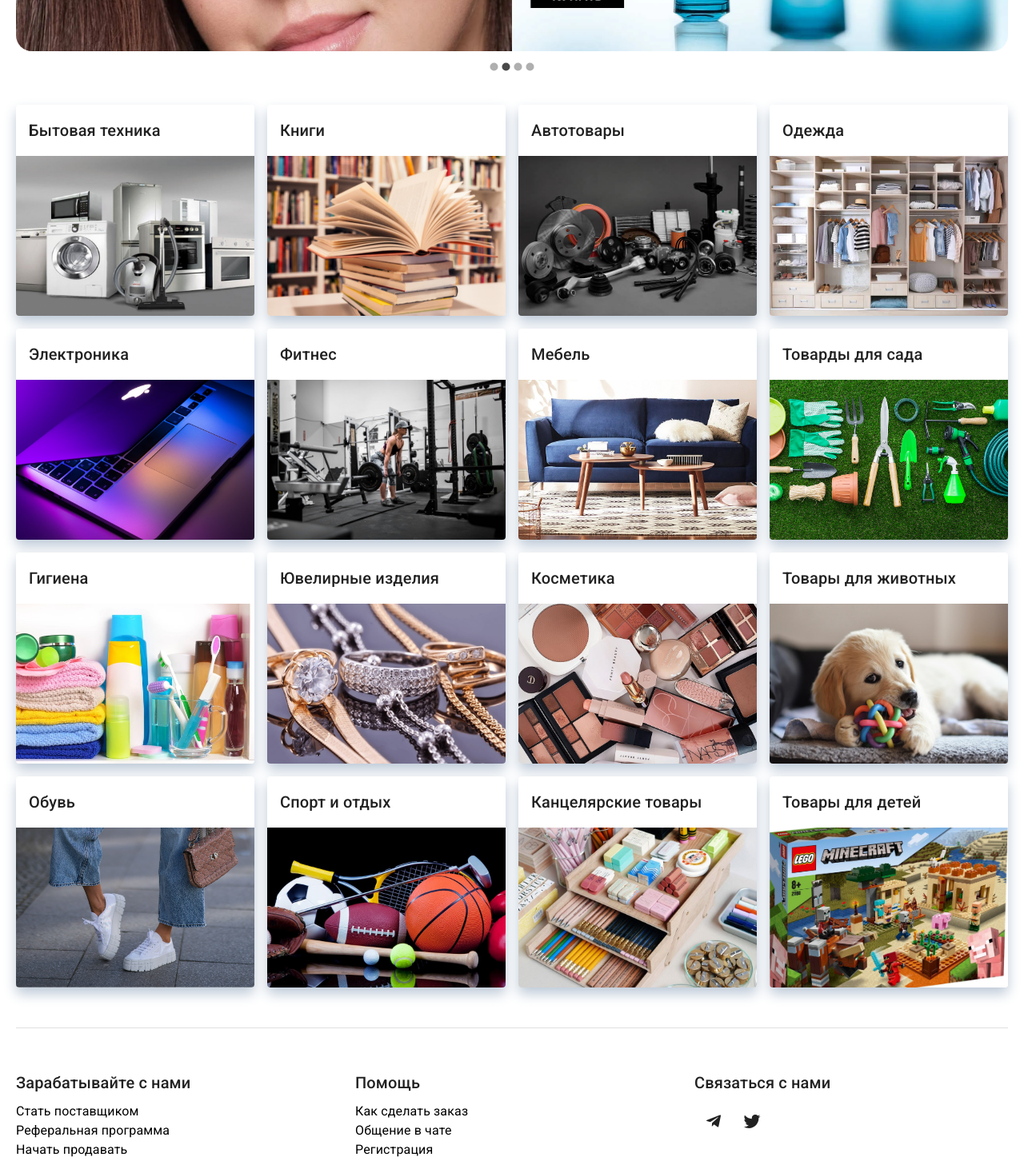
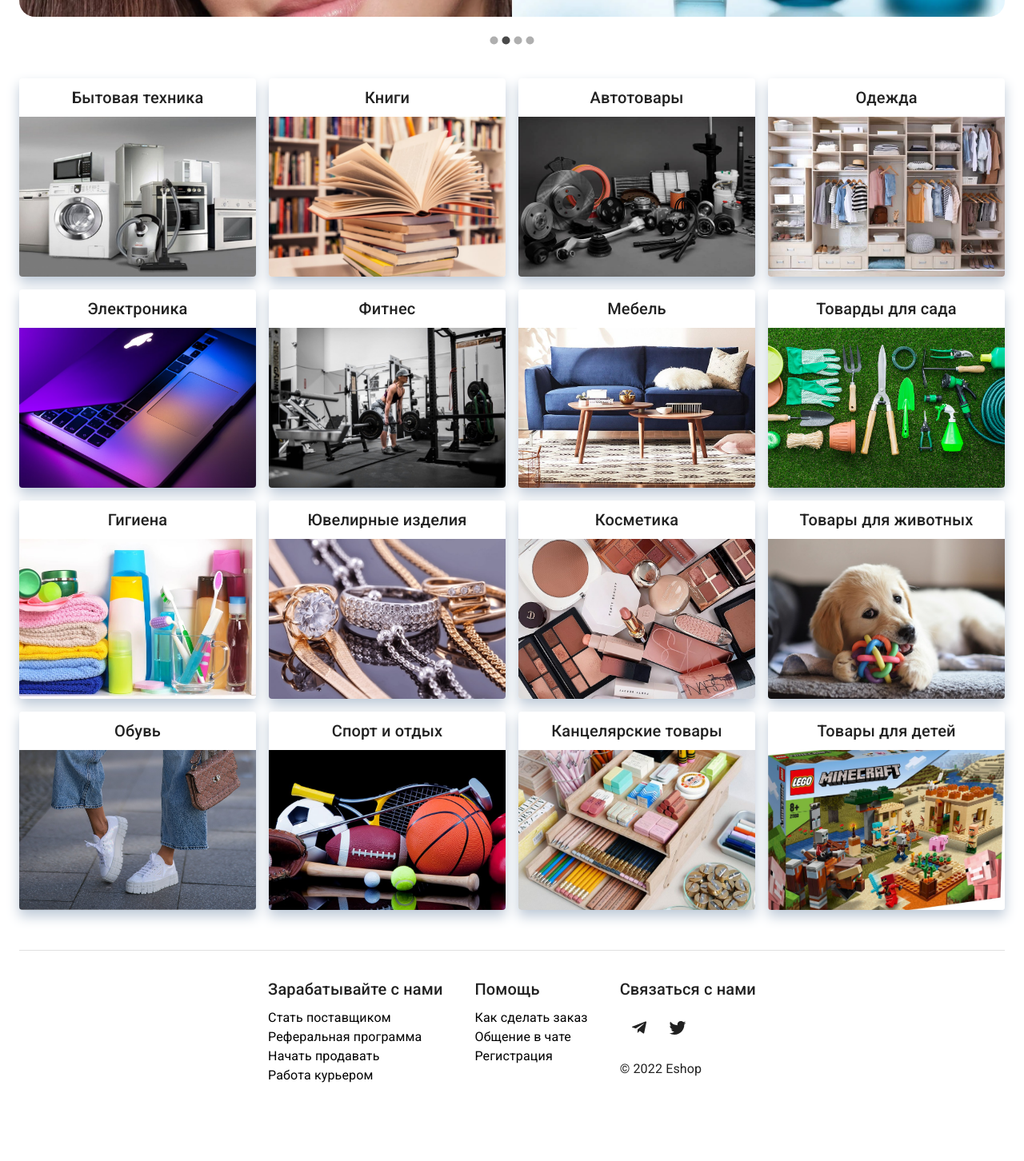
Before and after one commit to gwyndoln/eshop, a React app in the folder client/: page / in a window 1280 px wide. Shown: the part 320-1772 px from the top of the page at 80% size. After the commit the page ends 1709 px from the top, so only its background shows below. Built offline with nearby package versions, Linux system fonts and the light colour scheme.

Commit message:
Added responsive features and separated Footer component

```diff
--- /dev/null
+++ b/client/src/components/Footer.tsx
@@ -0,0 +1,100 @@
+import { styled, alpha, useTheme } from '@mui/material/styles';
+import useMediaQuery from '@mui/material/useMediaQuery';
+import Grid from '@mui/material/Grid';
+import Container from '@mui/material/Container';
+import TelegramIcon from '@mui/icons-material/Telegram';
+import TwitterIcon from '@mui/icons-material/Twitter';
+import Typography from '@mui/material/Typography';
+import IconButton from '@mui/material/IconButton';
+
+const Footer = () => {
+	const List = styled('ul')(() => ({
+		listStyle: 'none',
+		margin: 0,
+		padding: 0,
+	}));
+
+	const ListItem = styled('li')(({ theme }) => ({
+		'& a': {
+			textDecoration: 'none',
+			color: theme.palette.common.black,
+			transition: theme.transitions.create(['color']),
+			'&:hover, &:focus': {
+				color: alpha(theme.palette.common.black, 0.5),
+			},
+		},
+	}));
+
+	const footerInfo = [
+		{
+			id: 1,
+			columnTitle: 'Зарабатывайте с нами',
+			columnInfo: [
+				{ cId: 1, text: 'Стать поставщиком' },
+				{ cId: 2, text: 'Реферальная программа' },
+				{ cId: 3, text: 'Начать продавать' },
+				{ cId: 4, text: 'Работа курьером' },
+			],
+		},
+		{
+			id: 2,
+			columnTitle: 'Помощь',
+			columnInfo: [
+				{ cId: 1, text: 'Как сделать заказ' },
+				{ cId: 2, text: 'Общение в чате' },
+				{ cId: 3, text: 'Регистрация' },
+			],
+		},
+	];
+
+	const theme = useTheme();
+	const matches = useMediaQuery(theme.breakpoints.up('sm'));
+
+	return (
+		<Container component="footer" maxWidth="xl" sx={{ my: '2em' }}>
+			<Grid
+				container
+				justifyContent="center"
+				spacing={matches ? 5 : 3}
+				textAlign={matches ? 'left' : 'center'}
+			>
+				{footerInfo.map(({ columnTitle, columnInfo, id }) => (
+					<Grid key={id} item xs={12} sm="auto">
+						<Typography mb={1} variant="h6">
+							{columnTitle}
+						</Typography>
+						<List>
+							{columnInfo.map(({ text, cId }) => (
+								<ListItem key={cId}>
+									<a href="/#">{text}</a>
+								</ListItem>
+							))}
+						</List>
+					</Grid>
+				))}
+				<Grid item xs={12} sm="auto">
+					<Typography mb={1} variant="h6">
+						Связаться с нами
+					</Typography>
+					<IconButton
+						size="large"
+						aria-label="ссылка на телеграм"
+						color="inherit"
+					>
+						<TelegramIcon />
+					</IconButton>
+					<IconButton
+						size="large"
+						aria-label="ссылка на твиттер"
+						color="inherit"
+					>
+						<TwitterIcon />
+					</IconButton>
+					<Typography mt={2}>© 2022 Eshop</Typography>
+				</Grid>
+			</Grid>
+		</Container>
+	);
+};
+
+export default Footer;
--- a/client/src/components/Header.tsx
+++ b/client/src/components/Header.tsx
@@ -170,7 +170,7 @@ const Header = () => {
 	);
 
 	return (
-		<Box sx={{ flexGrow: 1 }}>
+		<Box component="header" sx={{ flexGrow: 1 }}>
 			<AppBar position="static">
 				<Toolbar>
 					<IconButton
--- a/client/src/components/Home.tsx
+++ b/client/src/components/Home.tsx
@@ -1,65 +1,22 @@
 import Grid from '@mui/material/Grid';
 import Divider from '@mui/material/Divider';
-import Box from '@mui/material/Box';
-import { styled, alpha } from '@mui/material/styles';
+import Container from '@mui/material/Container';
 import Carousel from 'react-material-ui-carousel';
-import TelegramIcon from '@mui/icons-material/Telegram';
-import TwitterIcon from '@mui/icons-material/Twitter';
-import Typography from '@mui/material/Typography';
-import IconButton from '@mui/material/IconButton';
 import { useAppSelector } from '../app/hooks';
 import Header from './Header';
 import CategoryCard from '../features/CategoryCards/CategoryCard';
 import AdsCarouselItem from '../features/AdsCarousel/AdsCarouselItem';
+import Footer from './Footer';
 
 const Home = () => {
 	const adItems = useAppSelector((state) => state.adsCarousel.value);
 	const categoryItems = useAppSelector((state) => state.categoryCards.value);
 
-	const List = styled('ul')(() => ({
-		listStyle: 'none',
-		margin: 0,
-		padding: 0,
-	}));
-
-	const ListItem = styled('li')(({ theme }) => ({
-		'& a': {
-			textDecoration: 'none',
-			color: theme.palette.common.black,
-			transition: theme.transitions.create(['color']),
-			'&:hover': {
-				color: alpha(theme.palette.common.black, 0.5),
-			},
-		},
-	}));
-
-	const footerInfo = [
-		{
-			columnTitle: 'Зарабатывайте с нами',
-			columnInfo: [
-				'Стать поставщиком',
-				'Реферальная программа',
-				'Начать продавать',
-				'Работа курьером',
-			],
-		},
-		{
-			columnTitle: 'Помощь',
-			columnInfo: ['Как сделать заказ', 'Общение в чате', 'Регистрация'],
-		},
-	];
-
 	return (
 		<>
 			<Header />
-			<Box sx={{ mx: '20px' }}>
-				<Carousel
-					sx={{ my: '20px' }}
-					indicatorContainerProps={{ style: { marginTop: 0 } }}
-					navButtonsWrapperProps={{
-						style: { bottom: '20px', top: 'unset' },
-					}}
-				>
+			<Container component="main" sx={{ mt: '1em' }} maxWidth="xl">
+				<Carousel navButtonsAlwaysInvisible>
 					{adItems.map(({ id, image }) => (
 						<AdsCarouselItem key={id} image={image} />
 					))}
@@ -70,43 +27,8 @@ const Home = () => {
 					))}
 				</Grid>
 				<Divider />
-				<Grid container spacing={4} sx={{ my: '20px' }}>
-					{footerInfo.map(({ columnTitle, columnInfo }) => (
-						<Grid item xs={4}>
-							<Typography mb={1} variant="h6">
-								{columnTitle}
-							</Typography>
-							<List>
-								{columnInfo.map((text) => (
-									<ListItem>
-										<a href="/#">{text}</a>
-									</ListItem>
-								))}
-							</List>
-						</Grid>
-					))}
-					<Grid item xs={4}>
-						<Typography mb={1} variant="h6">
-							Связаться с нами
-						</Typography>
-						<IconButton
-							size="large"
-							aria-label="ссылка на телеграм"
-							color="inherit"
-						>
-							<TelegramIcon />
-						</IconButton>
-						<IconButton
-							size="large"
-							aria-label="ссылка на твиттер"
-							color="inherit"
-						>
-							<TwitterIcon />
-						</IconButton>
-					</Grid>
-				</Grid>
-				<Typography sx={{ textAlign: 'right' }}>© 2022 Eshop</Typography>
-			</Box>
+			</Container>
+			<Footer />
 		</>
 	);
 };
--- a/client/src/features/AdsCarousel/AdsCarouselItem.tsx
+++ b/client/src/features/AdsCarousel/AdsCarouselItem.tsx
@@ -7,10 +7,8 @@ const AdsCarouselItem = ({ image }: Omit<IAdItem, 'id'>) => (
 		alt="ad"
 		src={image}
 		sx={{
-			width: '100%',
-			minWidth: '696px',
-			height: '300px',
-			minHeight: '228px',
+			maxWidth: '100%',
+			height: 'auto',
 			borderRadius: '20px',
 		}}
 	/>
--- a/client/src/features/CategoryCards/CategoryCard.tsx
+++ b/client/src/features/CategoryCards/CategoryCard.tsx
@@ -1,8 +1,9 @@
+import { styled, alpha, useTheme } from '@mui/material/styles';
+import useMediaQuery from '@mui/material/useMediaQuery';
 import Grid from '@mui/material/Grid';
 import Card from '@mui/material/Card';
 import CardMedia from '@mui/material/CardMedia';
 import CardHeader from '@mui/material/CardHeader';
-import { styled, alpha } from '@mui/material/styles';
 import { IcategoryItem } from './CategoryCardsSlice';
 
 const GridItem = styled(Grid)(({ theme }) => ({
@@ -16,13 +17,25 @@ const GridItem = styled(Grid)(({ theme }) => ({
 	transition: theme.transitions.create(['color', 'transform']),
 }));
 
-const CategoryCard = ({ image, title }: Omit<IcategoryItem, 'id'>) => (
-	<GridItem item xs={6} sm={3}>
-		<Card sx={{ boxShadow: '0 8px 16px 0 #BDC9D7' }}>
-			<CardHeader titleTypographyProps={{ variant: 'h6' }} title={title} />
-			<CardMedia component="img" height="200px" image={image} alt={title} />
-		</Card>
-	</GridItem>
-);
+const CategoryCard = ({ image, title }: Omit<IcategoryItem, 'id'>) => {
+	const theme = useTheme();
+	const matches = useMediaQuery(theme.breakpoints.up('md'));
+	const matchesVariant = matches ? 'h6' : 'subtitle2';
+
+	return (
+		<GridItem item xs={12} sm={6} md={4} lg={3}>
+			<Card sx={{ boxShadow: '0 8px 16px 0 #BDC9D7' }}>
+				<CardHeader
+					titleTypographyProps={{
+						variant: matchesVariant,
+					}}
+					title={title}
+					sx={{ p: '0.5em', textAlign: 'center' }}
+				/>
+				<CardMedia component="img" height="200" image={image} alt={title} />
+			</Card>
+		</GridItem>
+	);
+};
 
 export default CategoryCard;
--- a/client/src/index.tsx
+++ b/client/src/index.tsx
@@ -1,12 +1,22 @@
 import { createRoot } from 'react-dom/client';
 import { Provider } from 'react-redux';
+import {
+	createTheme,
+	ThemeProvider,
+	responsiveFontSizes,
+} from '@mui/material/styles';
 import { store } from './app/store';
 import App from './components/App';
+
+let theme = createTheme();
+theme = responsiveFontSizes(theme);
 
 const container = document.getElementById('root');
 const root = createRoot(container);
 root.render(
 	<Provider store={store}>
-		<App />
+		<ThemeProvider theme={theme}>
+			<App />
+		</ThemeProvider>
 	</Provider>
 );
--- a/client/src/template.html
+++ b/client/src/template.html
@@ -9,7 +9,7 @@
 			rel="stylesheet"
 			href="https://fonts.googleapis.com/css?family=Roboto:300,400,500,700&display=swap"
 		/>
-		<title>Document</title>
+		<title>Eshop</title>
 	</head>
 	<body>
 		<div id="root"></div>
```
